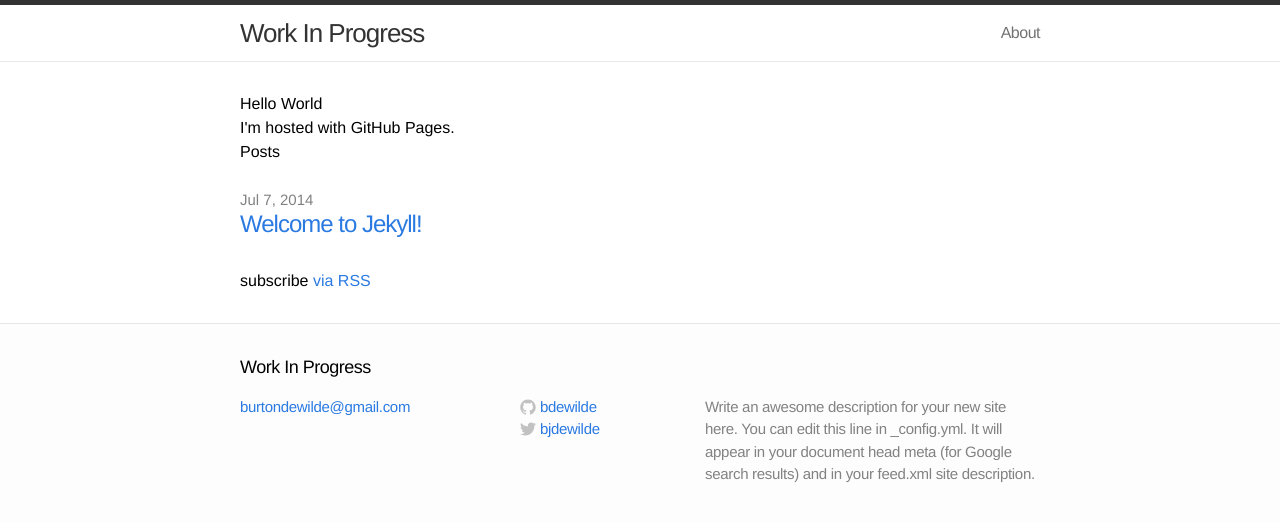
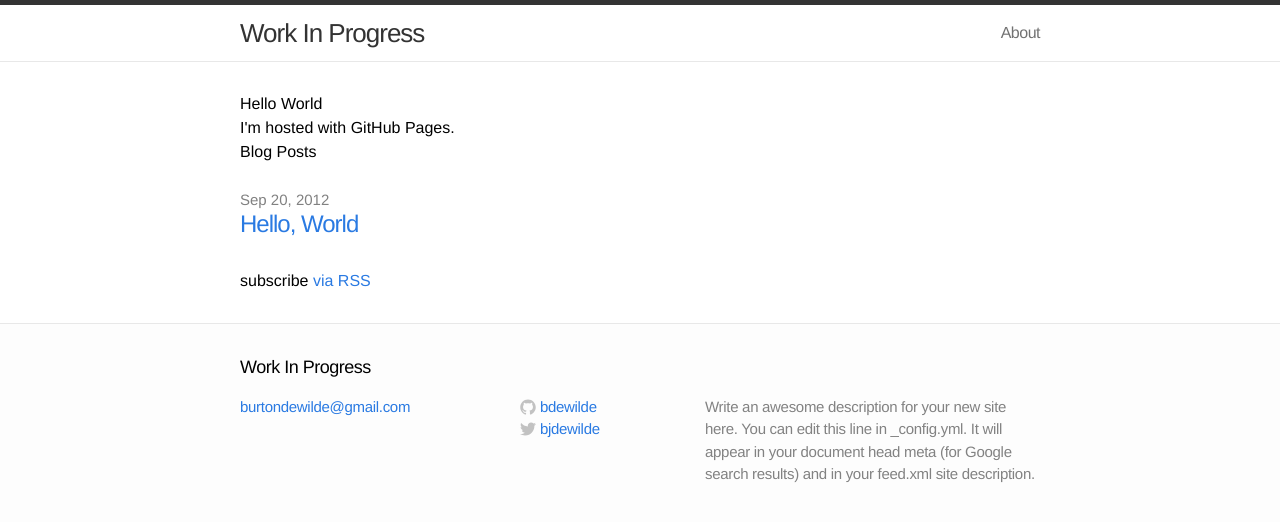
Before and after one commit to bdewilde/bdewilde.github.io, a Jekyll site: the page built from index.html, in a window 1280 px wide. Shown: the top 522 px of the page. Built offline with Jekyll 4.4.1, drawn with Linux system fonts in a browser that asks for light colours.

Commit message:
added first (old) blog post

```diff
--- a/_posts/2014-07-07-welcome-to-jekyll.markdown
+++ b/_posts/2012-09-21-hello-world.md
@@ -1,8 +1,8 @@
 ---
 layout: post
-title:  "Welcome to Jekyll!"
-date:   2014-07-07 20:53:04
-categories: jekyll update
+title:  "Hello, World"
+date:   2012-09-21 00:14:00
+categories: blog
 ---
 
 You'll find this post in your `_posts` directory - edit this post and re-build (or run with the `-w` switch) to see your changes!
--- a/index.html
+++ b/index.html
@@ -2,14 +2,13 @@
 layout: default
 ---
 <!DOCTYPE html>
-<html>
-<body>
-  <h1>Hello World</h1>
-  <p>I'm hosted with GitHub Pages.</p>
+
+<h1>Hello World</h1>
+<p>I'm hosted with GitHub Pages.</p>
 
 <div class="home">
 
-  <h1>Posts</h1>
+  <h1>Blog Posts</h1>
 
   <ul class="posts">
     {% for post in site.posts %}
@@ -23,6 +22,3 @@ layout: default
   <p class="rss-subscribe">subscribe <a href="{{ "/feed.xml" | prepend: site.baseurl }}">via RSS</a></p>
 
 </div>
-
-</body>
-</html>
```
